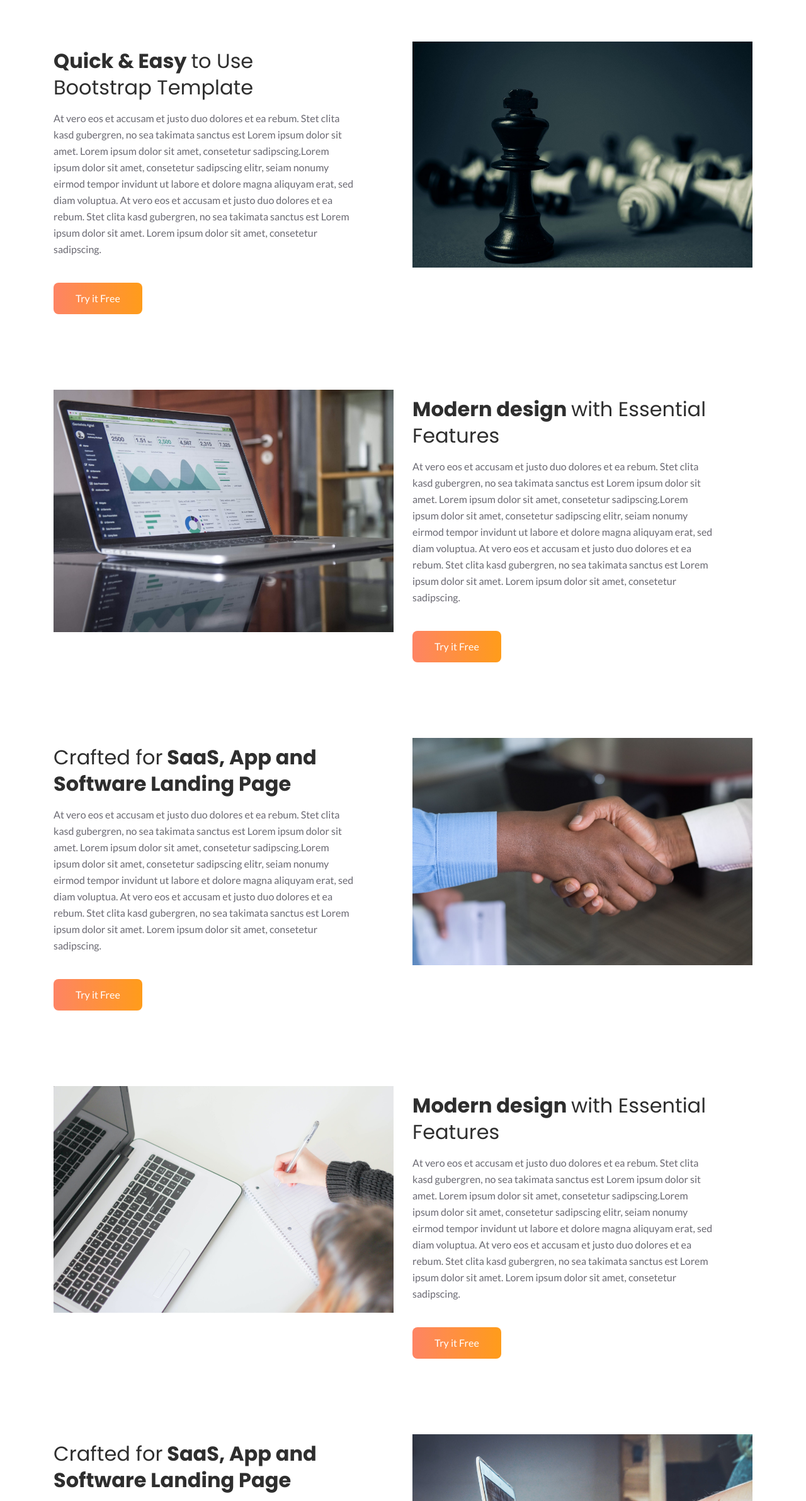
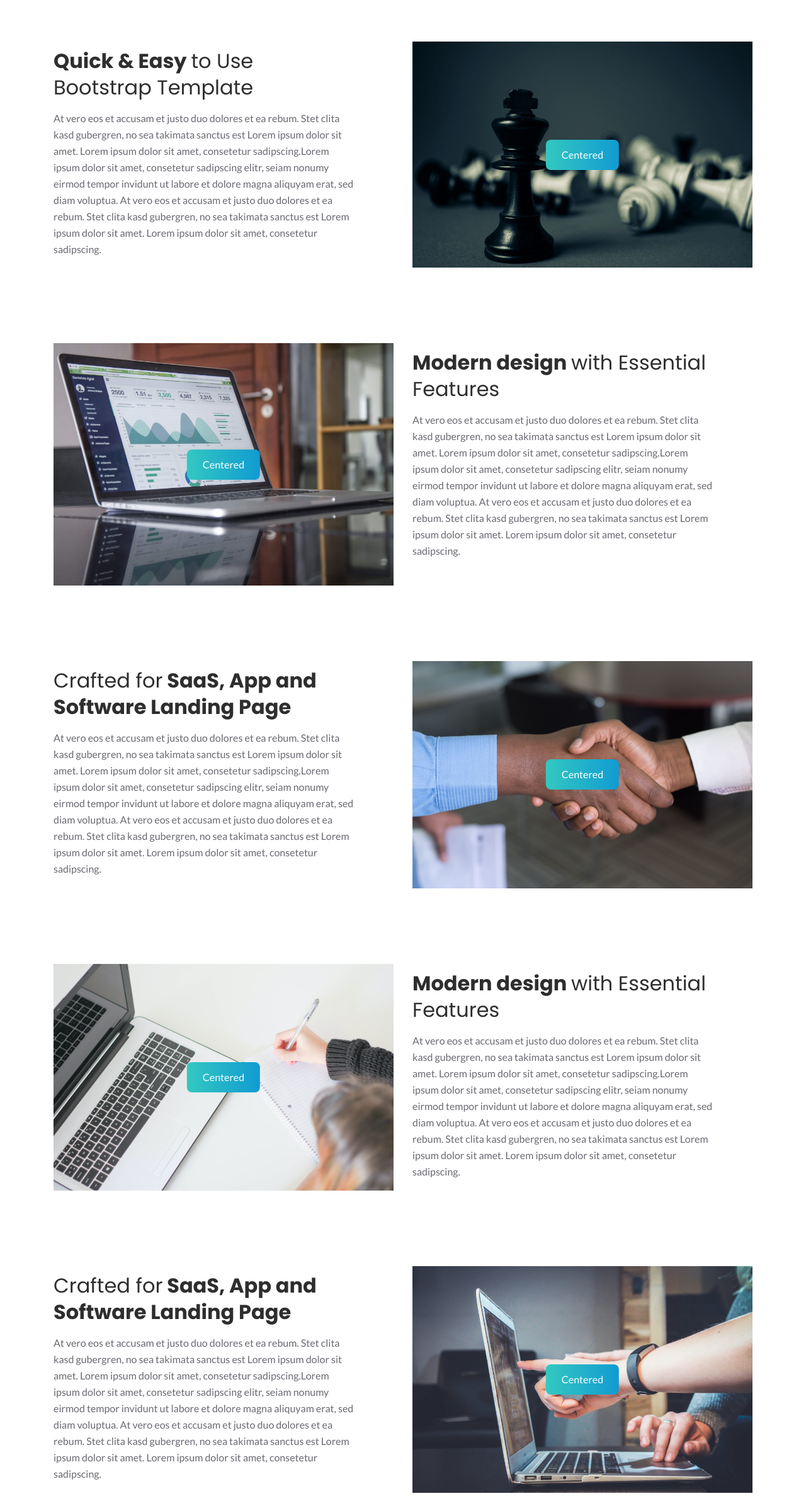
Before and after one commit to vmontanha/Home-page-We-sell, a plain HTML site: page outsourcing/outsourcing.html in a window 1280 px wide. Shown: the part 134-2518 px from the top of the page at 63% size. Drawn offline with Linux system fonts and the light colour scheme.

Commit message:
mais um commit

```diff
--- a/outsourcing/assets/css/style.css
+++ b/outsourcing/assets/css/style.css
@@ -812,6 +812,18 @@ p {
   height: 100%;
   z-index: -1; }
 
+  @media only screen and (max-width: 576px) and (max-width: 767px) {
+    .header-footer h1 {
+      font-size: 60px;
+      text-align: center;
+    }
+    .header-footer h2 {
+      font-size: 25px;
+      line-height: 40px;
+      margin-top: 30px;
+    }
+  }
+
 .header-hero-content {
   padding-top: 30%;
   text-align: justify;
@@ -997,6 +1009,18 @@ p {
   position: relative;
   z-index: 5; }
 
+  .container-image {
+    position: relative;
+    text-align: center;
+    color: white;
+  }
+
+  .centered {
+    position: absolute;
+    top: 50%;
+    left: 50%;
+    transform: translate(-50%, -50%);
+  }
 .about-shape-1 {
   position: absolute;
   top: 0;
@@ -1022,12 +1046,11 @@ p {
   @media (max-width: 767px) {
     .about-shape-2 {
       display: none; } }
-
 .about-content {
   max-width: 480px; }
   .about-content .text {
     margin-top: 15px; }
-  .about-content .main-btn {
+  .about-content .container-image .main-btn {
     background: -webkit-linear-gradient(left, #fe8464 0%, #FF9C1A 50%, #fe8464 100%);
     background: -o-linear-gradient(left, #fe8464 0%, #FF9C1A 50%, #fe8464 100%);
     background: linear-gradient(to right, #fe8464 0%, #FF9C1A 50%, #fe8464 100%);
@@ -1036,7 +1059,6 @@ p {
     line-height: 50px;
     padding: 0 35px;
     margin-top: 40px;
-
   }
     .about-content .main-btn:hover {
       background-position: right center; }
@@ -1534,7 +1556,8 @@ p {
   padding-top: 15px;
   text-align: center; }
   .copyright-content p {
-    color: #fff; }
+    color: #fff;
+    text-align: center !important;}
   .copyright-content a {
     font-size: 16px;
     color: #fff;
@@ -1545,7 +1568,15 @@ p {
     transition: all 0.3s ease-out 0s; }
     .copyright-content a:hover {
       color: #FE8464; }
-
+      @media only screen and (max-width: 576px) and (max-width: 767px) {
+        .copyright-content p {
+          font-size: 14px;
+          text-align: left;
+        }
+        .copyright-content a {
+          font-size: 16px;
+        }
+      }
 /*===== BACK TO TOP =====*/
 .back-to-top {
   font-size: 20px;
--- a/outsourcing/outsourcing.html
+++ b/outsourcing/outsourcing.html
@@ -110,12 +110,12 @@
                             <h3 class="title">Quick & Easy <span>to Use Bootstrap Template</span></h3>
                         </div> <!-- section title -->
                         <p class="text">At vero eos et accusam et justo duo dolores et ea rebum. Stet clita kasd gubergren, no sea takimata sanctus est Lorem ipsum dolor sit amet. Lorem ipsum dolor sit amet, consetetur sadipscing.Lorem ipsum dolor sit amet, consetetur sadipscing elitr, seiam nonumy eirmod tempor invidunt ut labore et dolore magna aliquyam erat, sed diam voluptua. At vero eos et accusam et justo duo dolores et ea rebum. Stet clita kasd gubergren, no sea takimata sanctus est Lorem ipsum dolor sit amet. Lorem ipsum dolor sit amet, consetetur sadipscing.</p>
-                        <a href="#" class="main-btn">Try it Free</a>
                     </div> <!-- about content -->
                 </div>
                 <div class="col-lg-6">
-                    <div class="about-image text-center mt-50 wow fadeInRightBig" data-wow-duration="1s" data-wow-delay="0.5s">
+                    <div class="container-image text-center mt-50 wow fadeInRightBig" data-wow-duration="1s" data-wow-delay="0.5s">
                         <img src="../assets/img/imagens  outsourcing/battle-1846807_1920.jpg" alt="about">
+                        <div class="centered"><a href="#" class="main-btn">Centered</a></div>
                     </div> <!-- about image -->
                 </div>
             </div> <!-- row -->
@@ -136,13 +136,12 @@
                             <h3 class="title">Modern design <span> with Essential Features</span></h3>
                         </div> <!-- section title -->
                         <p class="text">At vero eos et accusam et justo duo dolores et ea rebum. Stet clita kasd gubergren, no sea takimata sanctus est Lorem ipsum dolor sit amet. Lorem ipsum dolor sit amet, consetetur sadipscing.Lorem ipsum dolor sit amet, consetetur sadipscing elitr, seiam nonumy eirmod tempor invidunt ut labore et dolore magna aliquyam erat, sed diam voluptua. At vero eos et accusam et justo duo dolores et ea rebum. Stet clita kasd gubergren, no sea takimata sanctus est Lorem ipsum dolor sit amet. Lorem ipsum dolor sit amet, consetetur sadipscing.</p>
-                        <a href="#" class="main-btn">Try it Free</a>
                     </div> <!-- about content -->
                 </div>
-                <div class="col-lg-6 order-lg-first">
-                    <div class="about-image text-center mt-50 wow fadeInRightBig" data-wow-duration="1s" data-wow-delay="0.5s">
+                <div class="col-lg-6">
+                    <div class="container-image text-center mt-50 wow fadeInRightBig" data-wow-duration="1s" data-wow-delay="0.5s">
                         <img src="../assets/img/imagens  outsourcing/carlos-muza-hpjSkU2UYSU-unsplash.jpg" alt="about">
-
+                        <div class="centered"><a href="#" class="main-btn">Centered</a></div>
                     </div> <!-- about image -->
                 </div>
             </div> <!-- row -->
@@ -162,12 +161,12 @@
                             <h3 class="title"><span>Crafted for</span> SaaS, App and Software Landing Page</h3>
                         </div> <!-- section title -->
                         <p class="text">At vero eos et accusam et justo duo dolores et ea rebum. Stet clita kasd gubergren, no sea takimata sanctus est Lorem ipsum dolor sit amet. Lorem ipsum dolor sit amet, consetetur sadipscing.Lorem ipsum dolor sit amet, consetetur sadipscing elitr, seiam nonumy eirmod tempor invidunt ut labore et dolore magna aliquyam erat, sed diam voluptua. At vero eos et accusam et justo duo dolores et ea rebum. Stet clita kasd gubergren, no sea takimata sanctus est Lorem ipsum dolor sit amet. Lorem ipsum dolor sit amet, consetetur sadipscing.</p>
-                        <a href="#" class="main-btn">Try it Free</a>
                     </div> <!-- about content -->
                 </div>
                 <div class="col-lg-6">
-                    <div class="about-image text-center mt-50 wow fadeInRightBig" data-wow-duration="1s" data-wow-delay="0.5s">
+                    <div class="container-image text-center mt-50 wow fadeInRightBig" data-wow-duration="1s" data-wow-delay="0.5s">
                         <img src="../assets/img/imagens  outsourcing/cytonn-photography-vWchRczcQwM-unsplash.jpg" alt="about">
+                        <div class="centered"><a href="#" class="main-btn">Centered</a></div>
                     </div> <!-- about image -->
                 </div>
             </div> <!-- row -->
@@ -186,12 +185,12 @@
                             <h3 class="title">Modern design <span> with Essential Features</span></h3>
                         </div> <!-- section title -->
                         <p class="text">At vero eos et accusam et justo duo dolores et ea rebum. Stet clita kasd gubergren, no sea takimata sanctus est Lorem ipsum dolor sit amet. Lorem ipsum dolor sit amet, consetetur sadipscing.Lorem ipsum dolor sit amet, consetetur sadipscing elitr, seiam nonumy eirmod tempor invidunt ut labore et dolore magna aliquyam erat, sed diam voluptua. At vero eos et accusam et justo duo dolores et ea rebum. Stet clita kasd gubergren, no sea takimata sanctus est Lorem ipsum dolor sit amet. Lorem ipsum dolor sit amet, consetetur sadipscing.</p>
-                        <a href="#" class="main-btn">Try it Free</a>
                     </div> <!-- about content -->
                 </div>
                 <div class="col-lg-6 order-lg-first">
-                    <div class="about-image text-center mt-50 wow fadeInRightBig" data-wow-duration="1s" data-wow-delay="0.5s">
+                    <div class="container-image text-center mt-50 wow fadeInRightBig" data-wow-duration="1s" data-wow-delay="0.5s">
                         <img src="../assets/img/imagens  outsourcing/j-kelly-brito-PeUJyoylfe4-unsplash.jpg" alt="about">
+                        <div class="centered"><a href="#" class="main-btn">Centered</a></div>
                     </div> <!-- about image -->
                 </div>
             </div> <!-- row -->
@@ -208,12 +207,12 @@
                             <h3 class="title"><span>Crafted for</span> SaaS, App and Software Landing Page</h3>
                         </div> <!-- section title -->
                         <p class="text">At vero eos et accusam et justo duo dolores et ea rebum. Stet clita kasd gubergren, no sea takimata sanctus est Lorem ipsum dolor sit amet. Lorem ipsum dolor sit amet, consetetur sadipscing.Lorem ipsum dolor sit amet, consetetur sadipscing elitr, seiam nonumy eirmod tempor invidunt ut labore et dolore magna aliquyam erat, sed diam voluptua. At vero eos et accusam et justo duo dolores et ea rebum. Stet clita kasd gubergren, no sea takimata sanctus est Lorem ipsum dolor sit amet. Lorem ipsum dolor sit amet, consetetur sadipscing.</p>
-                        <a href="#" class="main-btn">Try it Free</a>
                     </div> <!-- about content -->
                 </div>
                 <div class="col-lg-6">
-                    <div class="about-image text-center mt-50 wow fadeInRightBig" data-wow-duration="1s" data-wow-delay="0.5s">
+                    <div class="container-image text-center mt-50 wow fadeInRightBig" data-wow-duration="1s" data-wow-delay="0.5s">
                         <img src="../assets/img/imagens  outsourcing/john-schnobrich-FlPc9_VocJ4-unsplash.jpg" alt="about">
+                        <div class="centered"><a href="#" class="main-btn">Centered</a></div>
                     </div> <!-- about image -->
                 </div>
             </div> <!-- row -->
@@ -230,12 +229,12 @@
                             <h3 class="title">Modern design <span> with Essential Features</span></h3>
                         </div> <!-- section title -->
                         <p class="text">At vero eos et accusam et justo duo dolores et ea rebum. Stet clita kasd gubergren, no sea takimata sanctus est Lorem ipsum dolor sit amet. Lorem ipsum dolor sit amet, consetetur sadipscing.Lorem ipsum dolor sit amet, consetetur sadipscing elitr, seiam nonumy eirmod tempor invidunt ut labore et dolore magna aliquyam erat, sed diam voluptua. At vero eos et accusam et justo duo dolores et ea rebum. Stet clita kasd gubergren, no sea takimata sanctus est Lorem ipsum dolor sit amet. Lorem ipsum dolor sit amet, consetetur sadipscing.</p>
-                        <a href="#" class="main-btn">Try it Free</a>
                     </div> <!-- about content -->
                 </div>
                 <div class="col-lg-6 order-lg-first">
-                    <div class="about-image text-center mt-50 wow fadeInRightBig" data-wow-duration="1s" data-wow-delay="0.5s">
+                    <div class="container-image text-center mt-50 wow fadeInRightBig" data-wow-duration="1s" data-wow-delay="0.5s">
                         <img src="../assets/img/imagens  outsourcing/marvin-meyer-SYTO3xs06fU-unsplash.jpg" alt="about">
+                        <div class="centered"><a href="#" class="main-btn">Centered</a></div>
                     </div> <!-- about image -->
                 </div>
             </div> <!-- row -->
@@ -252,12 +251,12 @@
                             <h3 class="title"><span>Crafted for</span> SaaS, App and Software Landing Page</h3>
                         </div> <!-- section title -->
                         <p class="text">At vero eos et accusam et justo duo dolores et ea rebum. Stet clita kasd gubergren, no sea takimata sanctus est Lorem ipsum dolor sit amet. Lorem ipsum dolor sit amet, consetetur sadipscing.Lorem ipsum dolor sit amet, consetetur sadipscing elitr, seiam nonumy eirmod tempor invidunt ut labore et dolore magna aliquyam erat, sed diam voluptua. At vero eos et accusam et justo duo dolores et ea rebum. Stet clita kasd gubergren, no sea takimata sanctus est Lorem ipsum dolor sit amet. Lorem ipsum dolor sit amet, consetetur sadipscing.</p>
-                        <a href="#" class="main-btn">Try it Free</a>
                     </div> <!-- about content -->
                 </div>
                 <div class="col-lg-6">
-                    <div class="about-image text-center mt-50 wow fadeInRightBig" data-wow-duration="1s" data-wow-delay="0.5s">
+                    <div class="container-image text-center mt-50 wow fadeInRightBig" data-wow-duration="1s" data-wow-delay="0.5s">
                         <img src="../assets/img/imagens  outsourcing/postits.jpg" alt="about">
+                        <div class="centered"><a href="#" class="main-btn">Centered</a></div>
                     </div> <!-- about image -->
                 </div>
             </div> <!-- row -->
@@ -274,12 +273,12 @@
                             <h3 class="title">Modern design <span> with Essential Features</span></h3>
                         </div> <!-- section title -->
                         <p class="text">At vero eos et accusam et justo duo dolores et ea rebum. Stet clita kasd gubergren, no sea takimata sanctus est Lorem ipsum dolor sit amet. Lorem ipsum dolor sit amet, consetetur sadipscing.Lorem ipsum dolor sit amet, consetetur sadipscing elitr, seiam nonumy eirmod tempor invidunt ut labore et dolore magna aliquyam erat, sed diam voluptua. At vero eos et accusam et justo duo dolores et ea rebum. Stet clita kasd gubergren, no sea takimata sanctus est Lorem ipsum dolor sit amet. Lorem ipsum dolor sit amet, consetetur sadipscing.</p>
-                        <a href="#" class="main-btn">Try it Free</a>
                     </div> <!-- about content -->
                 </div>
                 <div class="col-lg-6 order-lg-first">
-                    <div class="about-image text-center mt-50 wow fadeInRightBig" data-wow-duration="1s" data-wow-delay="0.5s">
+                    <div class="container-image text-center mt-50 wow fadeInRightBig" data-wow-duration="1s" data-wow-delay="0.5s">
                         <img src="../assets/img/imagens  outsourcing/6.png" alt="about">
+                        <div class="centered"><a href="#" class="main-btn">Centered</a></div>
                     </div> <!-- about image -->
                 </div>
             </div> <!-- row -->
```
